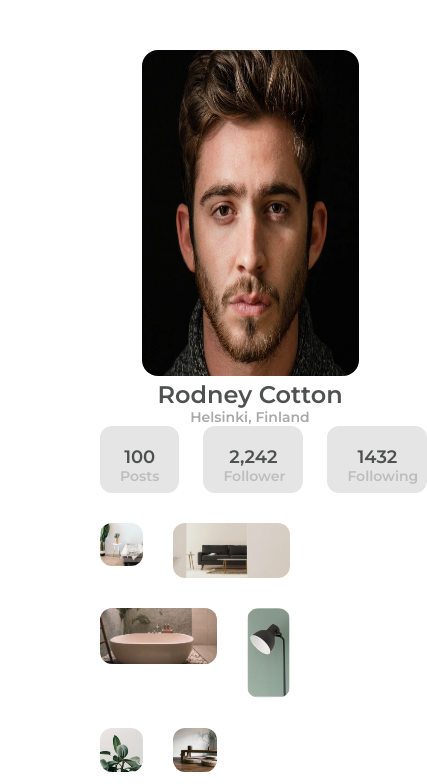
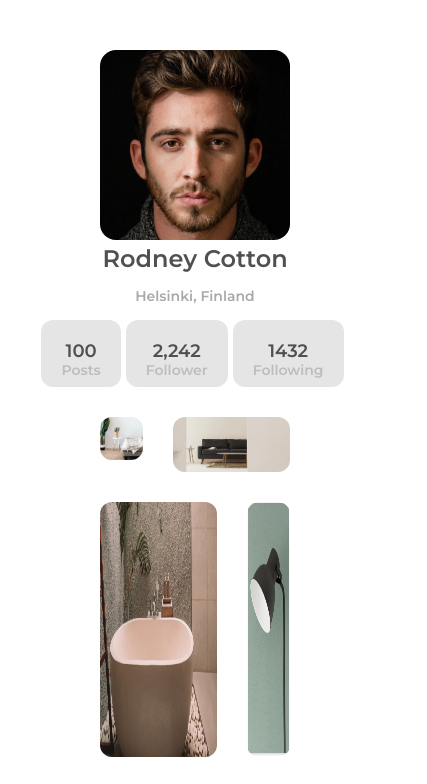
Before and after one commit to nnekasandra/reactproject, a React app: page / in a window 390 px wide. Shown: the top 784 px of the page, 427 px wide, since content can reach past the window. Built offline with nearby package versions, Linux system fonts and the light colour scheme.

Commit message:
made images responsive

```diff
--- a/src/image.js
+++ b/src/image.js
@@ -4,12 +4,12 @@ class Image extends React.Component{
     render(){
         return(
             <div className='container'>
-                <img src ='images/photo1.png' alt="flower plant"/>
-                <img src ='images/photo2.png' alt ="sofa" className ="photo2"/>
-                <img src ='images/photo3.png' alt ="bath tube" className ="photo3"/>
-                <img src ='images/photo4.png' alt ='lamp stand'/>
-                <img src ='images/photo5.png' alt="plant" className ="photo5"/>
-                <img src ='images/photo6.png' alt="basket" className ="photo5"/>
+                <img src ='images/photo1.png' alt="flower plant" className ="photo_1"/>
+                <img src ='images/photo2.png' alt ="sofa" className ="photo_2"/>
+                <img src ='images/photo3.png' alt ="bath tube" className ="photo_3"/>
+                <img src ='images/photo4.png' alt ='lamp stand' className ="photo_4"/>
+                <img src ='images/photo5.png' alt="plant" className ="photo_5"/>
+                <img src ='images/photo6.png' alt="basket" className ="photo_6"/>
             </div>
         );
     }
--- a/src/index.css
+++ b/src/index.css
@@ -7,10 +7,6 @@ body{
     text-align: center;
     padding: 50px 100px;
     font-family: 'Montserrat', sans-serif;
-}
-.profile-section{
-    margin: 0 auto;
-    width: 300px;
 }
 img{
     max-width: 100%;
@@ -22,23 +18,27 @@ img{
     grid-template-columns: repeat(3, 1fr);
     grid-gap: 30px;
 }
-.photo2{
+.photo_2{
     grid-column: 2 / span 2;
 }
-.photo3{
+.photo_3{
     grid-column: span 2;
+    height: 255px;
 }
-.photo5{
-    grid-row: 3;
+.photo_4{
+    height: 255px;
+}
+.photo_6{
+    grid-column: span 2;
+    height: 200px;
+}
+.photo_5{
+    height: 200px;
 }
 figure img{
-    height: 326px;
-    width: 217px;
     border-radius: 16px;
 }
 figcaption{
-    height: 29px;
-    width: 186px;
     font-size: 24px;
     color: #4E5150;
     font-weight: 600;
@@ -48,23 +48,21 @@ figcaption{
 }
 .flex-buttons{
     display: flex;
+    justify-content: center;
+    align-items: center;
 }
 .profile p{
-    width: 120px;
-    height: 17px;
     font-weight: 600;
     font-size: 14px;
     line-height: 17px;
     color: #A9A9A9;
-    margin: auto;
-    width: 120px;
+    margin: 15px 0;
 }
 .button{
-    width: 100px;
     height: 67px;
     background: #E5E5E5;
     border-radius: 12px;
-    margin-right: 24px;
+    margin-right: 5px;
     padding: 20px;
 }
 .button p{
```
Also changed, not shown: 1 other file.
